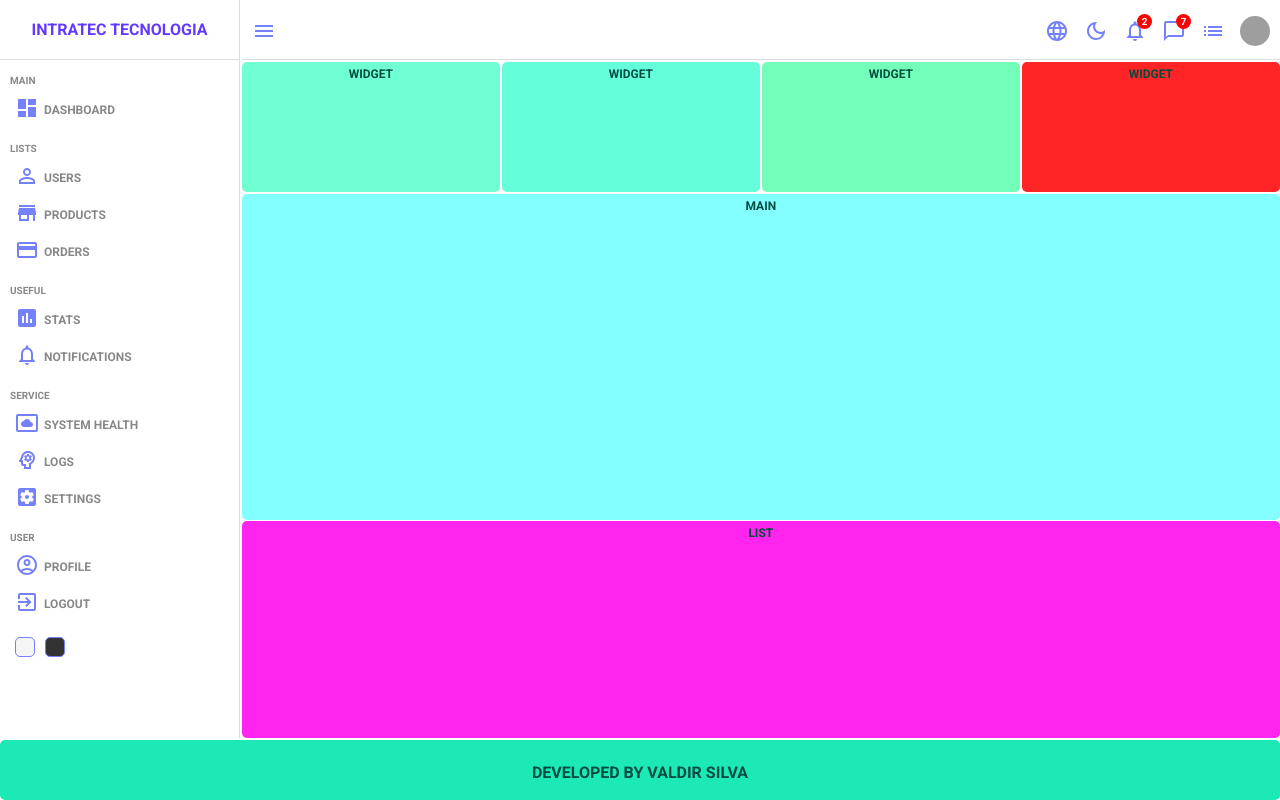
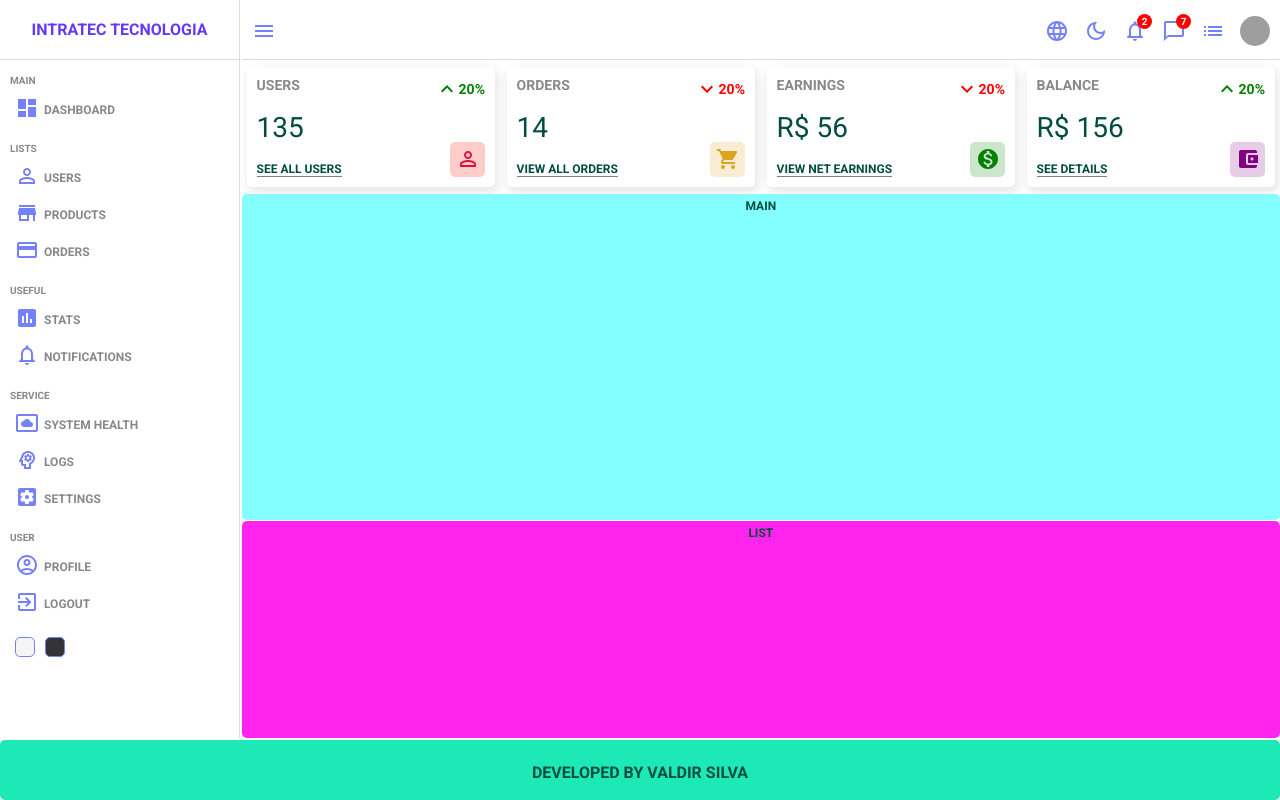
Before and after one commit to valdir-ti/intratec-web, a React (Create React App) app: page / in a window 1280 px wide. Built offline with nearby package versions, Linux system fonts and the light colour scheme; no server answers; sample sign-in values are in the browser's storage; grey boxes are pictures that could not be loaded.

Commit message:
feat: add widget data

```diff
--- a/src/components/Widget/index.tsx
+++ b/src/components/Widget/index.tsx
@@ -1,8 +1,43 @@
-import './styles.scss'
+import {
+  KeyboardArrowDown,
+  KeyboardArrowUp,
+} from '@mui/icons-material';
 
-const Widget = () => {
+import { Left, Right, WidgetContainer, LeftTitle, LeftCounter, LeftLink, RightPercent, RightIconWrapper } from './styles'
+
+type DataType = {
+  title: string;
+  isMoney: boolean;
+  amount: number;
+  link: string;
+  status: string;
+  iconColor: string;
+  fontIconColor: string;
+  icon: React.ReactNode;
+}
+interface IWidget {
+  data: DataType;
+}
+
+const Widget = ({ data }: IWidget) => {
+
   return (
-    <div>Widget</div>
+    <WidgetContainer>
+      <Left>
+        <LeftTitle>{data.title}</LeftTitle>
+        <LeftCounter>{data.isMoney && 'R$'} {data.amount}</LeftCounter>
+        <LeftLink>{data.link}</LeftLink>
+      </Left>
+      <Right>
+        <RightPercent status={data.status}>
+          {data.status === 'positive' ? <KeyboardArrowUp /> : <KeyboardArrowDown />}
+          20%
+        </RightPercent>
+        <RightIconWrapper color={data.iconColor} fontColor={data.fontIconColor}>
+          {data.icon}
+        </RightIconWrapper>
+      </Right>
+    </WidgetContainer>
   )
 }
 
--- /dev/null
+++ b/src/components/Widget/styles.ts
@@ -0,0 +1,61 @@
+import styled from "styled-components";
+
+type Props = {
+    status?: string;
+    color?: string;
+    fontColor?: string;
+}
+
+export const WidgetContainer = styled.div`
+    display: flex;
+    justify-content: space-between;
+    padding: 10px;
+    gap: 10px;
+    height: 100%;
+    border-radius: var(--main-radius);
+    -webkit-box-shadow: 2px 4px 10px 1px rgba(0, 0, 0, 0.47);
+    box-shadow: 2px 4px 10px 1px rgba(201, 201, 201, 0.47);
+`
+export const Left = styled.div`
+    display: flex;
+    flex-direction: column;
+    justify-content: space-between;
+    align-items: flex-start;
+`
+export const LeftTitle = styled.span`
+    font-weight: bold;
+    font-size: 14px;
+    color: var(--darkgray);
+`
+export const LeftCounter = styled.span`
+    font-size: 28px;
+    font-weight: 300;
+    `
+export const LeftLink = styled.a`
+    font-size: 12px;
+    border-bottom: 1px solid gray;
+    width: max-content;
+    `
+export const Right = styled.div`
+    display: flex;
+    flex-direction: column;
+    justify-content: space-between;
+    `
+export const RightPercent = styled.div<Props>`
+    display: flex;
+    align-items: center;
+    font-size: 14px;
+    color: ${props => props.status === 'positive' ? 'green' : 'red'};
+`
+export const RightIconWrapper = styled.span<Props>`
+    padding: 5px;
+    border-radius: 5px;
+    background-color: ${props => props.color && props.color};
+    color: ${props => props.fontColor && props.fontColor};
+    width: 35px;
+    height: 35px;
+    display: flex;
+    justify-content: center;
+    align-items: center;
+    align-self: flex-end;
+`
--- a/src/pages/Home/index.tsx
+++ b/src/pages/Home/index.tsx
@@ -1,4 +1,11 @@
 import { useContext } from 'react';
+
+import {
+  PersonOutline,
+  ShoppingCart,
+  MonetizationOn,
+  AccountBalanceWallet
+} from '@mui/icons-material';
 
 import List from '../../components/List';
 import Main from '../../components/Main';
@@ -27,6 +34,53 @@ const Home = () => {
   const sidebarContext = useContext(SidebarContext);
   const { state: { open } } = sidebarContext;
 
+  const dataWidget = [
+    {
+      type: 'users',
+      title: 'USERS',
+      isMoney: false,
+      amount: 135,
+      link: 'See all users',
+      icon: <PersonOutline />,
+      iconColor: 'rgba(255,0,0,0.2)',
+      fontIconColor: 'crimson',
+      status: 'positive',
+    },
+    {
+      type: 'orders',
+      title: 'ORDERS',
+      amount: 14,
+      isMoney: false,
+      link: 'View all orders',
+      icon: <ShoppingCart />,
+      iconColor: 'rgba(218,165,32,0.2)',
+      fontIconColor: 'goldenrod',
+      status: 'negative',
+    },
+    {
+      type: 'earnings',
+      title: 'EARNINGS',
+      amount: 56,
+      isMoney: true,
+      link: 'View net earnings',
+      icon: <MonetizationOn />,
+      iconColor: 'rgba(0,128,0,0.2)',
+      fontIconColor: 'green',
+      status: 'negative',
+    },
+    {
+      type: 'balance',
+      title: 'BALANCE',
+      amount: 156,
+      isMoney: true,
+      link: 'See details',
+      icon: <AccountBalanceWallet />,
+      iconColor: 'rgba(128,0,128,0.2)',
+      fontIconColor: 'purple',
+      status: 'positive',
+    },
+  ]
+
   return (
     <Container open={open}>
       <Nav>
@@ -39,16 +93,16 @@ const Home = () => {
         <Sidebar />
       </SidebarStyled>
       <ContentOne>
-        <Widget />
+        <Widget data={dataWidget[0]} />
       </ContentOne>
       <ContentTwo>
-        <Widget />
+        <Widget data={dataWidget[1]} />
       </ContentTwo>
       <ContentThree>
-        <Widget />
+        <Widget data={dataWidget[2]} />
       </ContentThree>
       <ContentFour>
-        <Widget />
+        <Widget data={dataWidget[3]}/>
       </ContentFour>
       <ListStyled>
         <List />
--- a/src/pages/Home/styles.ts
+++ b/src/pages/Home/styles.ts
@@ -90,33 +90,24 @@ export const Sidebar = styled.div<Props>`
   }
 `
 export const ContentOne = styled.div`
-  background: #6fffd2;
   grid-area: content1;
-  border-radius: var(--main-radius);
-  padding-top: var(--main-padding);
-`
+  padding: var(--main-padding);
+  `
 
 export const ContentTwo = styled.div`
-  background: #64ffda;
   grid-area: content2;
-  border-radius: var(--main-radius);
-  padding-top: var(--main-padding);
-`
+  padding: var(--main-padding);
+  `
 
 export const ContentThree = styled.div`
-  background: #73ffba;
   grid-area: content3;
-  border-radius: var(--main-radius);
-  padding-top: var(--main-padding);
-`
+  padding: var(--main-padding);
+  `
 
 export const ContentFour = styled.div`
-  background: #ff2526;
   grid-area: content4;
-  border-radius: var(--main-radius);
-  padding-top: var(--main-padding);
+  padding: var(--main-padding);
 `
-
 export const List = styled.div`
   background: #ff25ee;
   grid-area: list;
```
Also changed, not shown: src/components/Widget/styles.scss (deleted).
